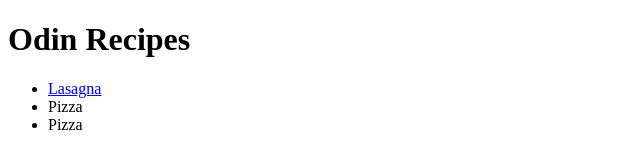
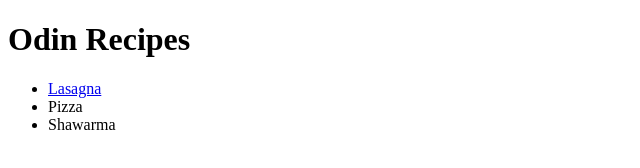
Before and after one commit to mechetenco/odin-recipes, a plain HTML site: page index.html in a window 1280 px wide. Shown: the full height of the page, 0-640 px from the left. Drawn offline with Linux system fonts and the light colour scheme.

Commit message:
the texts for pizza and shawarma links were wrong now placed at the right place.

```diff
--- a/index.html
+++ b/index.html
@@ -14,7 +14,7 @@
   <ul>
     <li> <a href="recipes/lasagna.html">Lasagna</a></li>
     <li><a href="recipes/pizza.html"></a>Pizza</li>
-    <li><a href="recipes/shawarma.html"></a>Pizza</li>
+    <li><a href="recipes/shawarma.html"></a>Shawarma</li>
   </ul>
 
 
```
